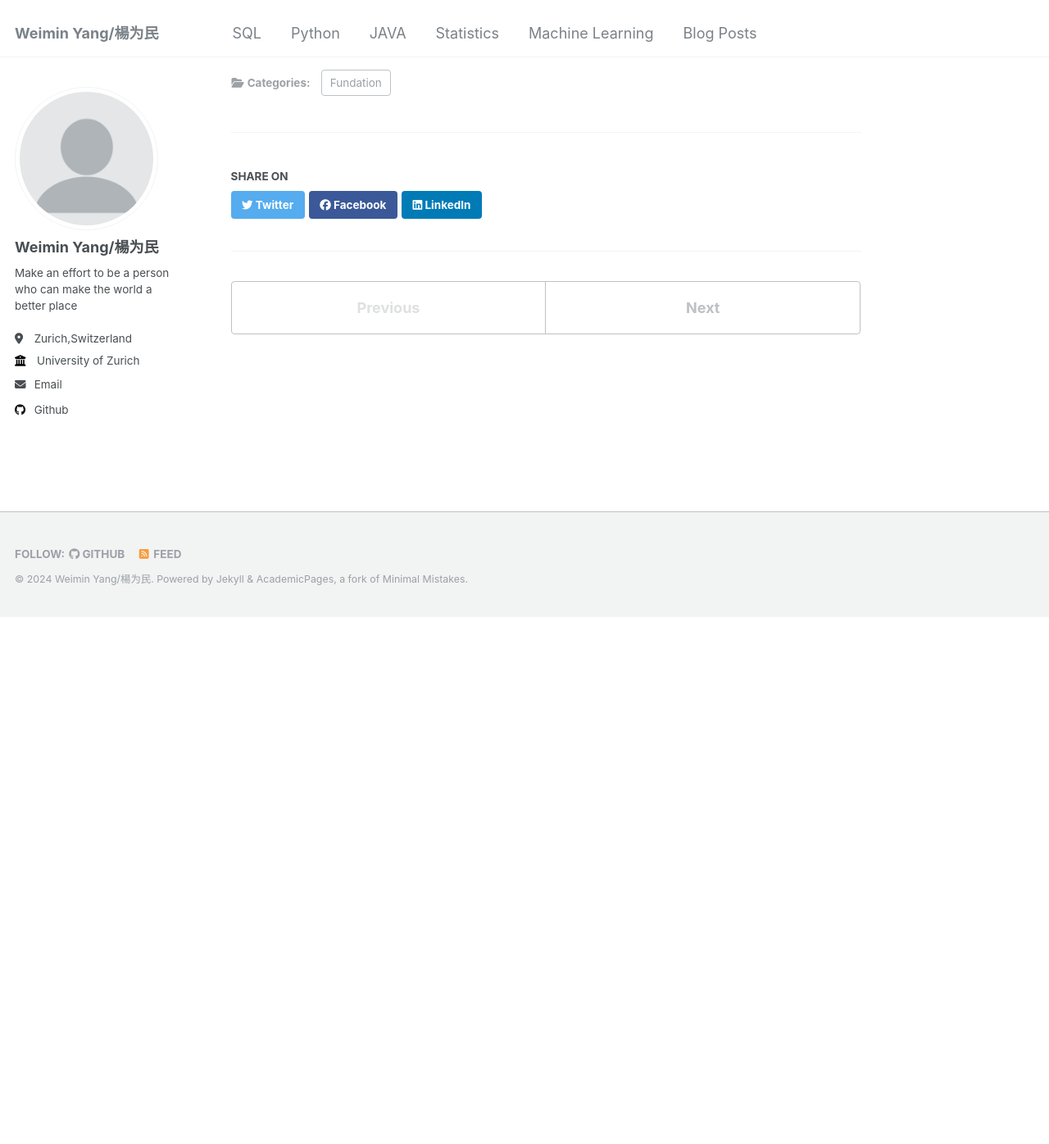
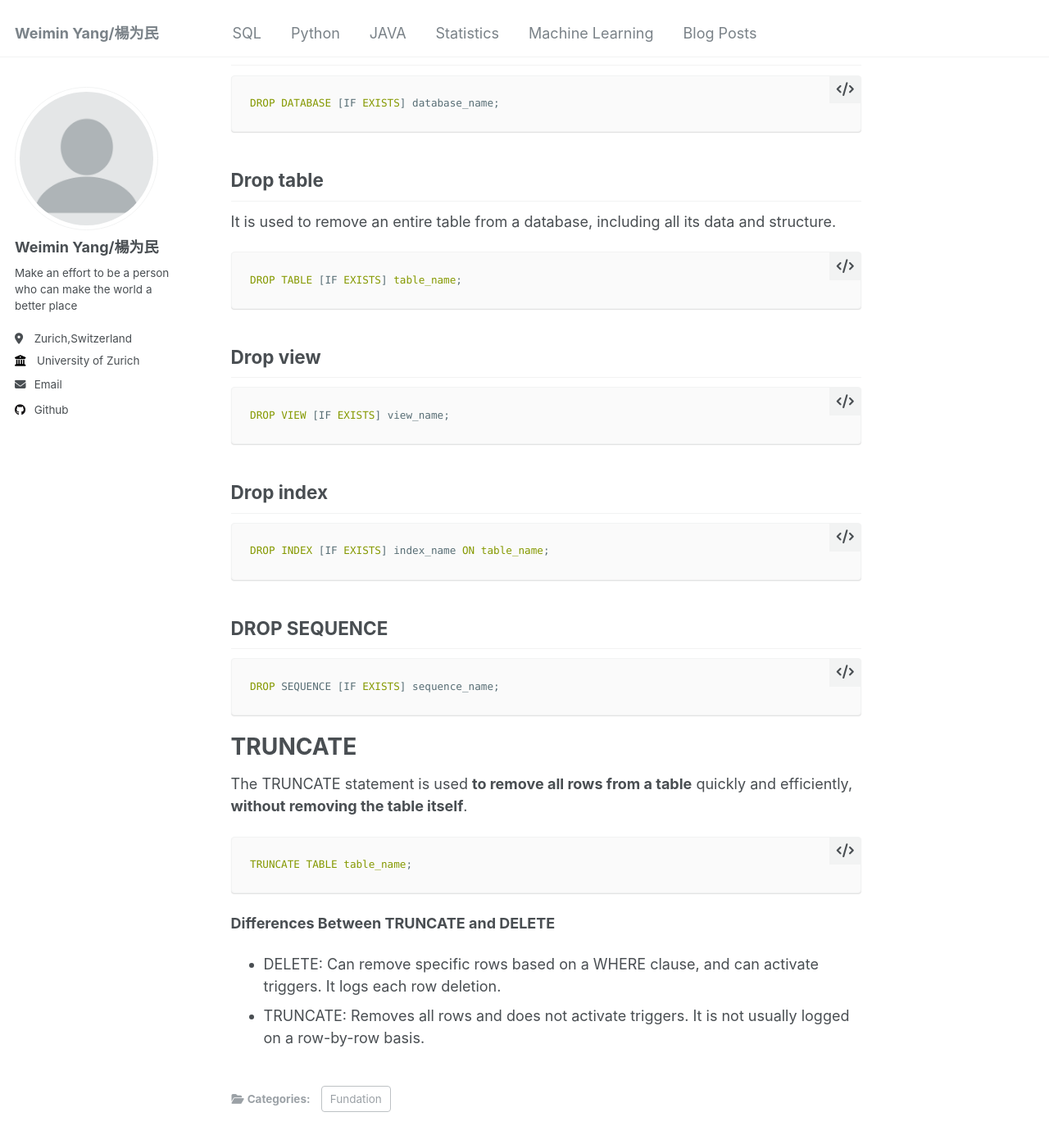
Before and after one commit to weimin3/weimin3.github-io, a Jekyll site: the page built from _SQL/1_DDL.md, in a window 1280 px wide and 1400 px high, scrolled down 5904 px. Shown: the top 1396 px of the window at 82% size. Built offline with Jekyll 4.4.1, drawn with Linux system fonts in a browser that asks for light colours; before the commit the page ends 6657 px from its top, so only the background shows below that; some of the changed text lies outside the part shown.

Commit message:
Update 1_DDL.md

````diff
--- a/_SQL/1_DDL.md
+++ b/_SQL/1_DDL.md
@@ -101,7 +101,7 @@ For instance: `CREATE USER 'admin'@'localhost' IDENTIFIED BY 'password123';`
 CREATE ROLE role_name
 ```
 For instance: `CREATE ROLE manager`
-------
+
 
 # ALTER
 The ALTER statement is used to modify **existing objects** in a database, such as tables,columns,constraints, and more.
@@ -168,7 +168,35 @@ ALTER TABLE employees
     ALTER COLUMN hire_date SET DEFAULT CURRENT_DATE;
 ```
 Sets the default value of the hire_date column to the current date.
-----
+
 # DROP
+## Drop database
+```sql
+DROP DATABASE [IF EXISTS] database_name;
+```
+## Drop table
+It is used to remove an entire table from a database, including all its data and structure.
+```sql
+DROP TABLE [IF EXISTS] table_name;
+```
+## Drop view
+```sql
+DROP VIEW [IF EXISTS] view_name;
+```
+## Drop index
+```sql
+DROP INDEX [IF EXISTS] index_name ON table_name;
+```
+## DROP SEQUENCE
+```sql
+DROP SEQUENCE [IF EXISTS] sequence_name;
+```
+# TRUNCATE
+The TRUNCATE statement is used **to remove all rows from a table** quickly and efficiently, **without removing the table itself**.
+```sql
+TRUNCATE TABLE table_name;
+```
 
-# TRUNCATE
+**Differences Between TRUNCATE and DELETE**
+- DELETE: Can remove specific rows based on a WHERE clause, and can activate triggers. It logs each row deletion.
+- TRUNCATE: Removes all rows and does not activate triggers. It is not usually logged on a row-by-row basis.
````
